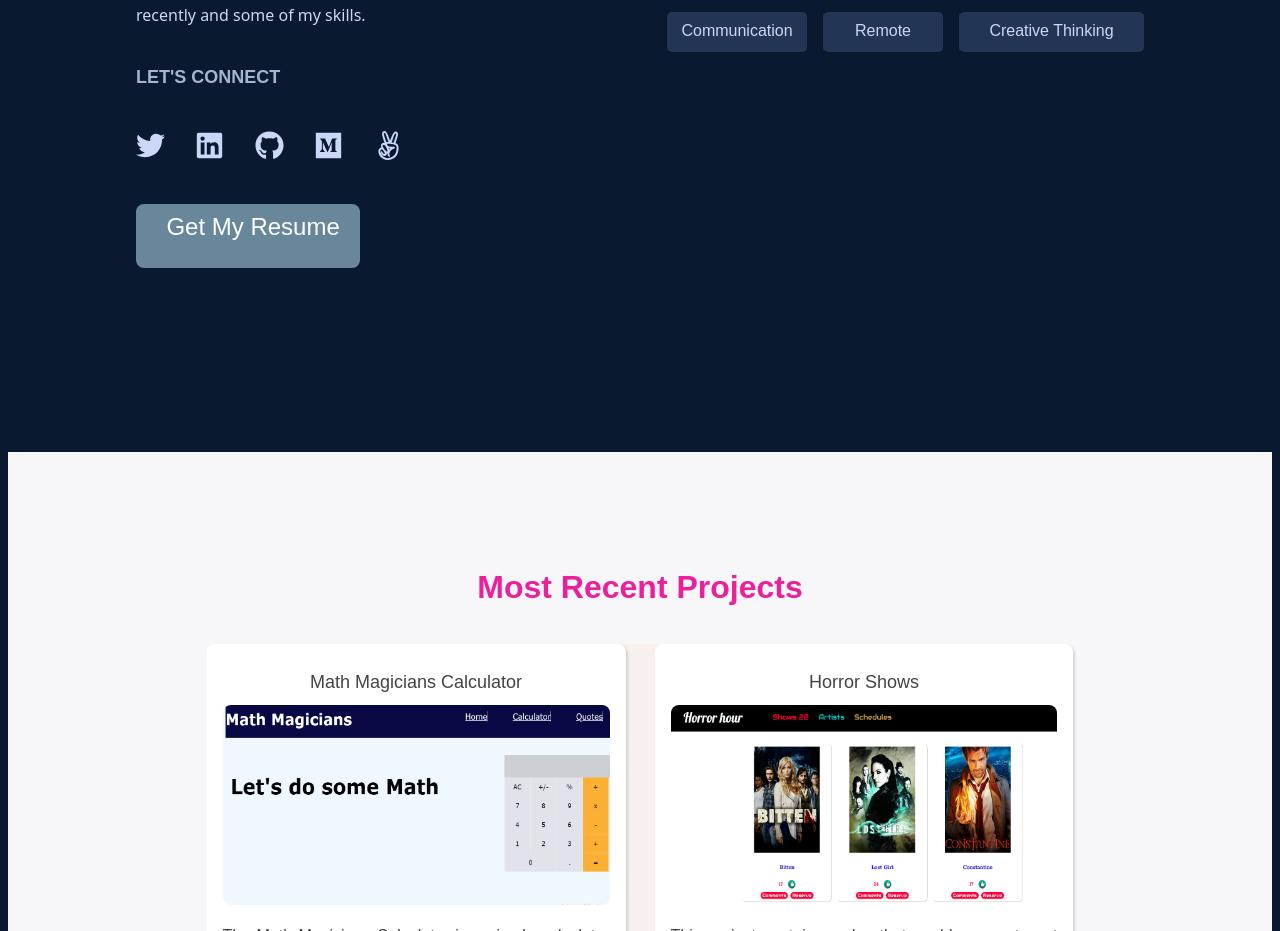
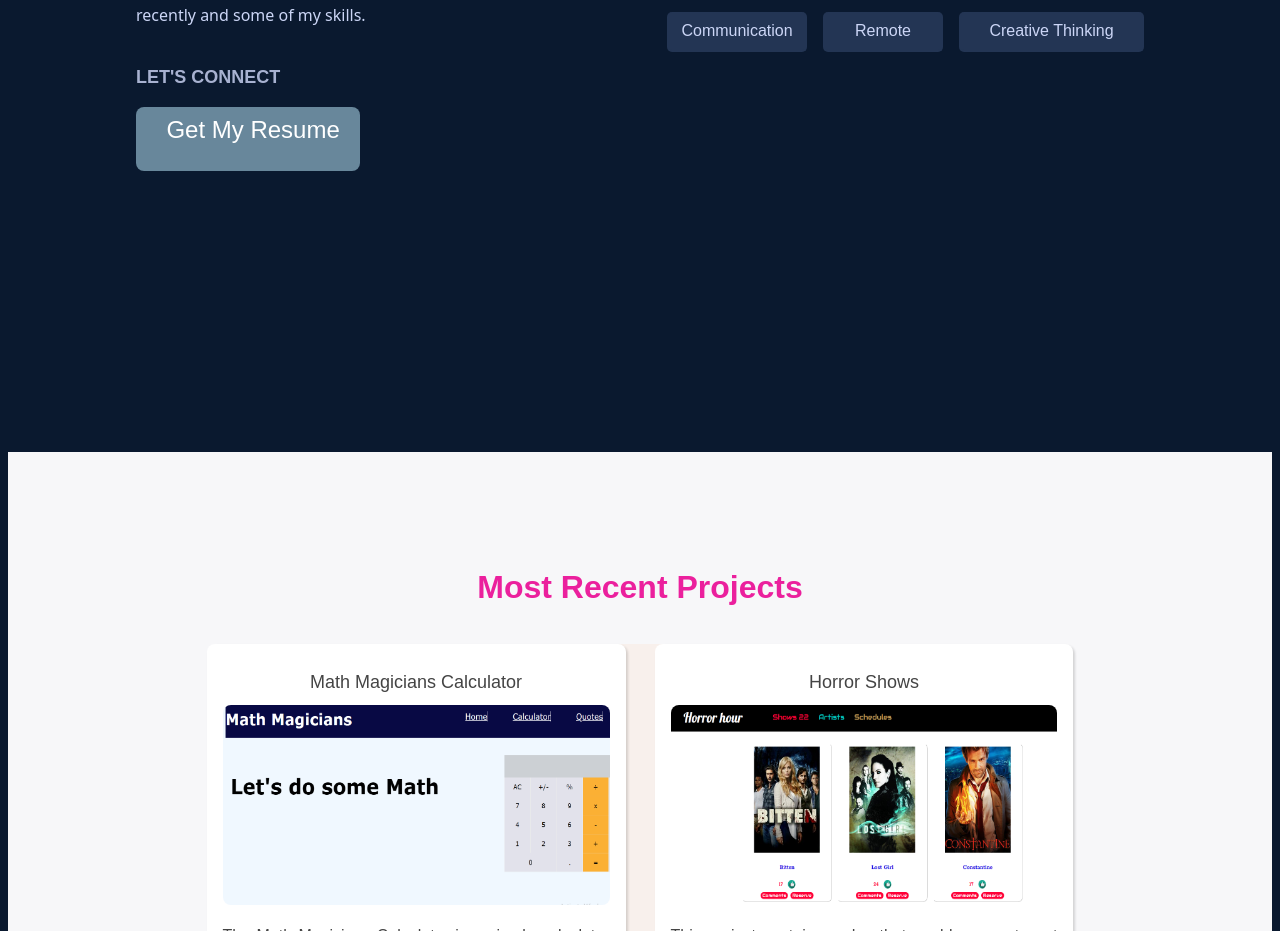
Before and after one commit to ijeomaodinko/Portfolio, a React (Create React App) app: page / in a window 1280 px wide. Shown: the part 1340-2271 px from the top of the page. Built offline with nearby package versions, Linux system fonts and the light colour scheme.

Commit message:
Add files

```diff
--- a/src/components/sidebar.css
+++ b/src/components/sidebar.css
@@ -1,8 +1,13 @@
-.headersi {
-    position: absolute;
-    width: 220px;
-    height: 100vh;
+.contact {
+    position: fixed;
+    width:29px;
+    height: 0;
     background-color: #fff;
     margin: auto auto;
     margin-top: 20rem;
+    display: flex;
+    flex-direction: column;
+    gap: 1rem;
+    margin-top: -59rem;
+    margin-left: -5rem;
   }
--- a/src/components/sidebar.jsx
+++ b/src/components/sidebar.jsx
@@ -1,11 +1,11 @@
 import './sidebar.css';
 import React from 'react';
 import { FaTwitter, FaLinkedin, FaGithub, FaMedium, FaAngellist } from "react-icons/fa";
-import { Menu, MenuItem, ProSidebarProvider } from "react-pro-sidebar"
+import { Menu, MenuItem, ProSidebarProvider } from "react-pro-sidebar";
 
 function Sidebar() {
   return (
-    <div>
+    <div className="i">
     <ProSidebarProvider  id="headersi">
     <Menu iconShape="square">
     <div className="contact">
--- a/src/routes/Home.js
+++ b/src/routes/Home.js
@@ -4,12 +4,14 @@ import Heroimg from "../components/Heroimg";
 import Projects from "../components/projects";
 import Aboutpage from "../components/about";
 import Contactpage from "../components/contactme";
+import Sidebar from "../components/sidebar";
 
 const Home = () => {
     return (
         <div>
         <Navbar />
         <Heroimg />
+        <Sidebar />
         <Aboutpage />
         <Projects />
         <Contactpage />
```
